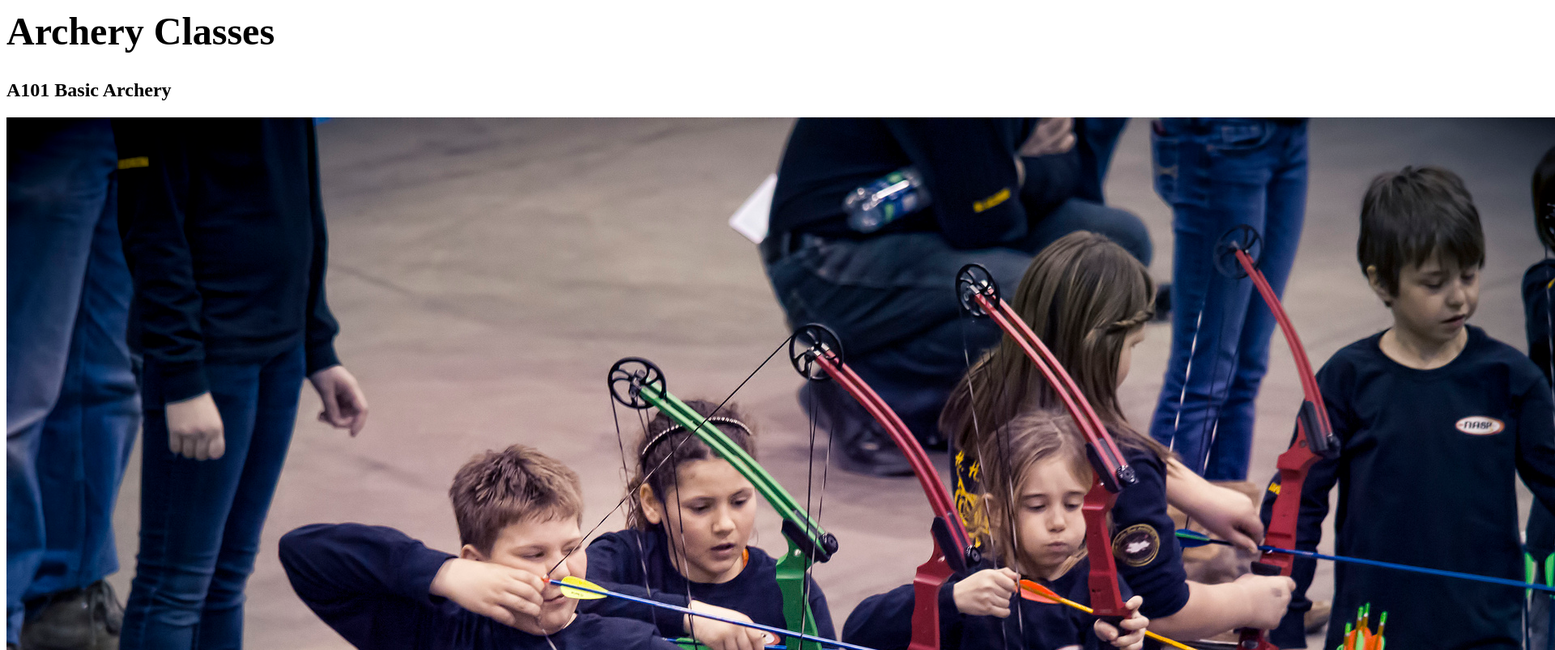
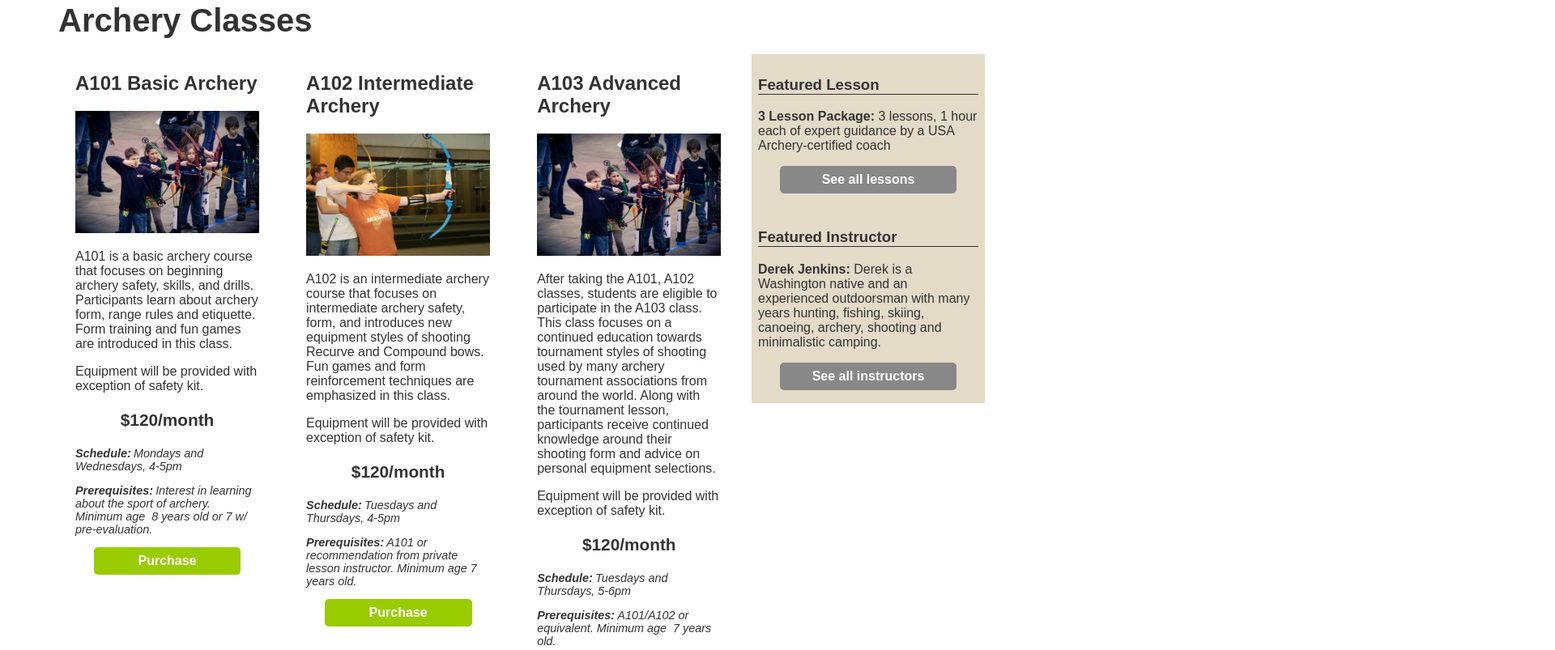
Before and after one commit to seancava/straight-to-the-point, a plain HTML site: page classes.html in a window 1280 px wide. Shown: the part 1055-1858 px from the top of the page at 81% size, 1920 px wide, since content can reach past the window. Drawn offline with Linux system fonts and the light colour scheme.

Commit message:
added styles

```diff
--- a/styles/styles.css
+++ b/styles/styles.css
@@ -1,12 +1,96 @@
+* {box-sizing: border-box;}
+
+body {
+  font-family: Arial, Helvetica, sans-serif;
+  color:#333333;
+  max-width:90%;
+  margin:0 auto;
+}
 h1 {
-  font-size:3rem;
+  font-size:2.5rem;
+  margin:1rem 0 .3rem .5rem;
 }
-p {
-  color:#333333;
+.schedule, .prereq {
+  font-size:.9rem;
+  font-style:italic;
+}
+.schedule:before, .prereq:before {
+  content:"Schedule:";
+  font-weight:bold;
+  margin-right:0.2rem;
+}
+.prereq:before {
+  content:"Prerequisites:";
+}
+.price {
+  font-size:1.3rem;
+  text-align:center;
+  font-weight:bold;
+}
+main {
+  width:75%;
+  float:left;
+}
+main img {
+  max-width:100%;
+}
+.lessonContent, .classContent {
+  width:30%;
+  float:left;
+  padding:0 1rem .5rem;
+  background-color:#fff;
+  margin:1rem 1.5%
+}
+#instructors section img {
+    float: left;
+    width: 30%;
+  margin-right:1rem;
+  margin-bottom:1rem;
+}
+#instructors main section {
+    padding-right: 1rem;
+  clear:both;
+}
+#home main {
+  padding:0 1rem .5rem;
+}
+#home main img, #home main video {
+  width:50%;
+}
+aside {
+  width:25%;
+  float:right;
+  margin-top:5rem;
+  background:#E3DBC8;
+  padding:0 .5rem;
+}
+.sideFeatured {
+  padding:.5rem 0;
+}
+.sideFeatured h3 {
+  border-bottom:1px solid #333;
+}
+.featuredButton, .purchaseButton {
+  font-weight:bold;
+  padding:.5rem 2rem;
+  background:#9c0;
+  color:#ffffff;
+  border-radius:5px;
+  width:80%;
+  display:block;
+  margin:.5rem auto;
+  text-align:center;
+  transition:background 300ms;
 }
 .featuredButton {
-  font-weight:bold;
-  padding:1rem 2rem;
-  background:#000000;
-  color:#ffffff;
+  background:#888;
 }
+.purchaseButton:hover {
+  background:#888;
+}
+.featuredButton:hover {
+  background:#333;
+}
+footer {
+  clear:both;
+}
```
